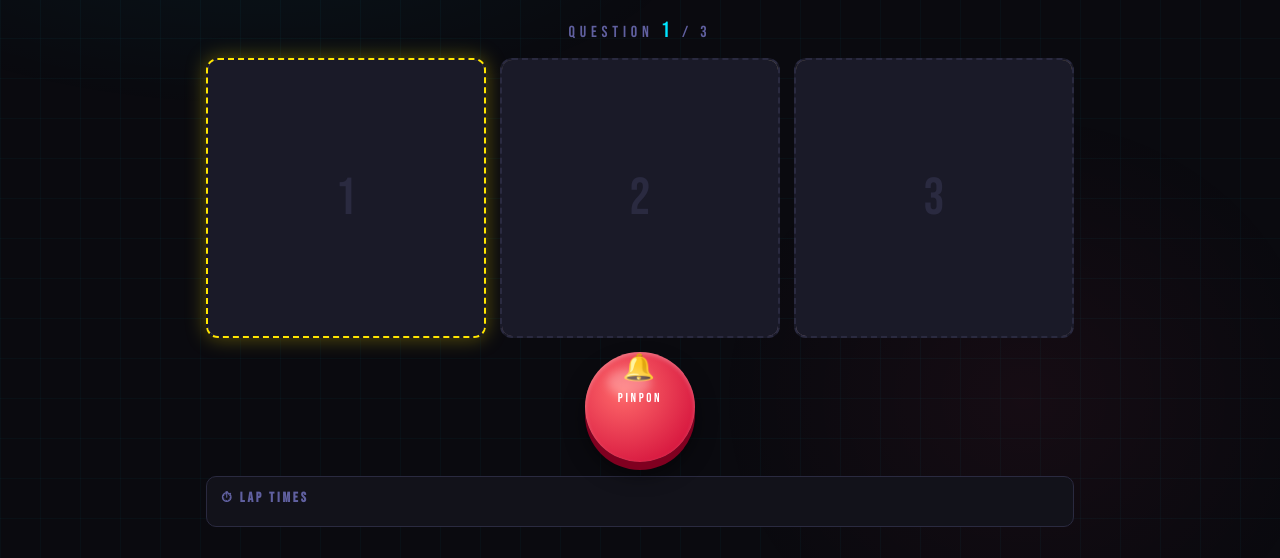
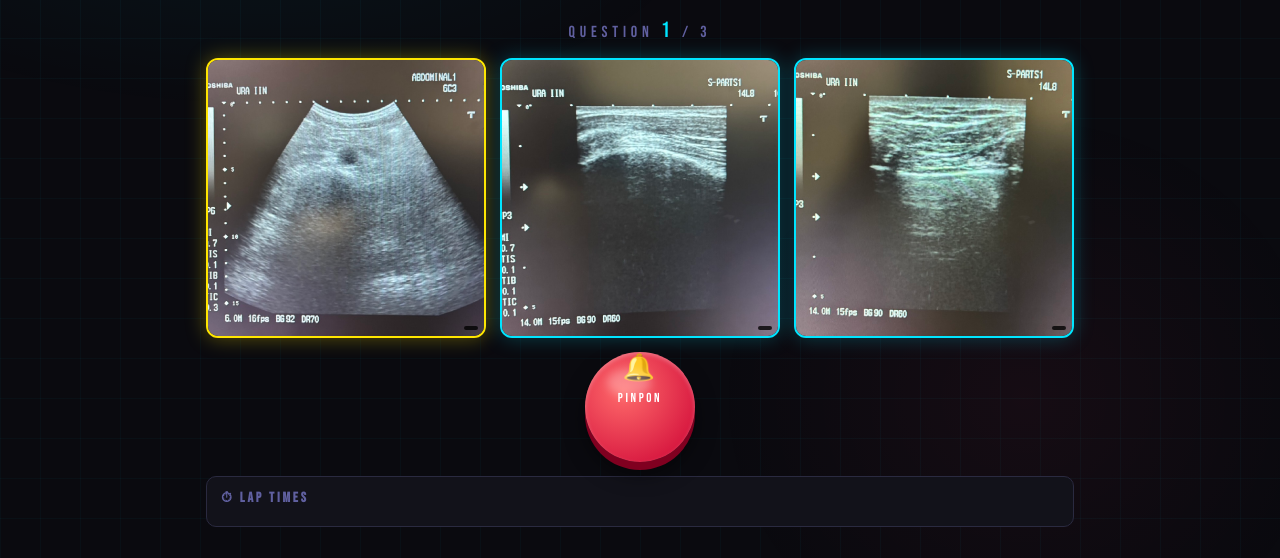
Before and after one commit to WJ-medtech/-, a plain HTML site: page index.html in a window 1280 px wide. Both pictures are taken after a click on the button "▶ スタート". Shown: the part 242-800 px from the top of the page. Drawn offline with nearby package versions, Linux system fonts and the light colour scheme.

Commit message:
Add files via upload

```diff
--- a/index.html
+++ b/index.html
@@ -555,17 +555,17 @@
     <div id="question-label">QUESTION <span id="q-num">1</span> / 3</div>
 
     <div id="image-grid">
-      <div class="img-slot hidden-slot current" id="slot0">
+      <div class="img-slot revealed current" id="slot0">
         <img src="" alt="">
         <div class="slot-overlay"><div class="slot-number">1</div></div>
         <div class="slot-laptime" id="lt0"></div>
       </div>
-      <div class="img-slot hidden-slot" id="slot1">
+      <div class="img-slot revealed" id="slot1">
         <img src="" alt="">
         <div class="slot-overlay"><div class="slot-number">2</div></div>
         <div class="slot-laptime" id="lt1"></div>
       </div>
-      <div class="img-slot hidden-slot" id="slot2">
+      <div class="img-slot revealed" id="slot2">
         <img src="" alt="">
         <div class="slot-overlay"><div class="slot-number">3</div></div>
         <div class="slot-laptime" id="lt2"></div>
@@ -836,7 +836,7 @@ function loadQuestion() {
   for (let i = 0; i < 3; i++) {
     const slot = document.getElementById('slot'+i);
     slot.querySelector('img').src = imgSrc(imgs[i]);
-    slot.className = 'img-slot hidden-slot';
+    slot.className = 'img-slot revealed';
     slot.classList.toggle('current', i===0);
     document.getElementById('lt'+i).textContent = '';
     slot.querySelector('.slot-number').textContent = i+1;
@@ -867,8 +867,7 @@ function pinpon() {
   lapTimes.push(ms);
 
   const slot = document.getElementById('slot'+currentSlot);
-  slot.classList.remove('hidden-slot','current');
-  slot.classList.add('revealed');
+  slot.classList.remove('current');
   document.getElementById('lt'+currentSlot).textContent = formatTime(ms);
 
   // Add lap row — no scrollIntoView so images stay in view
```
